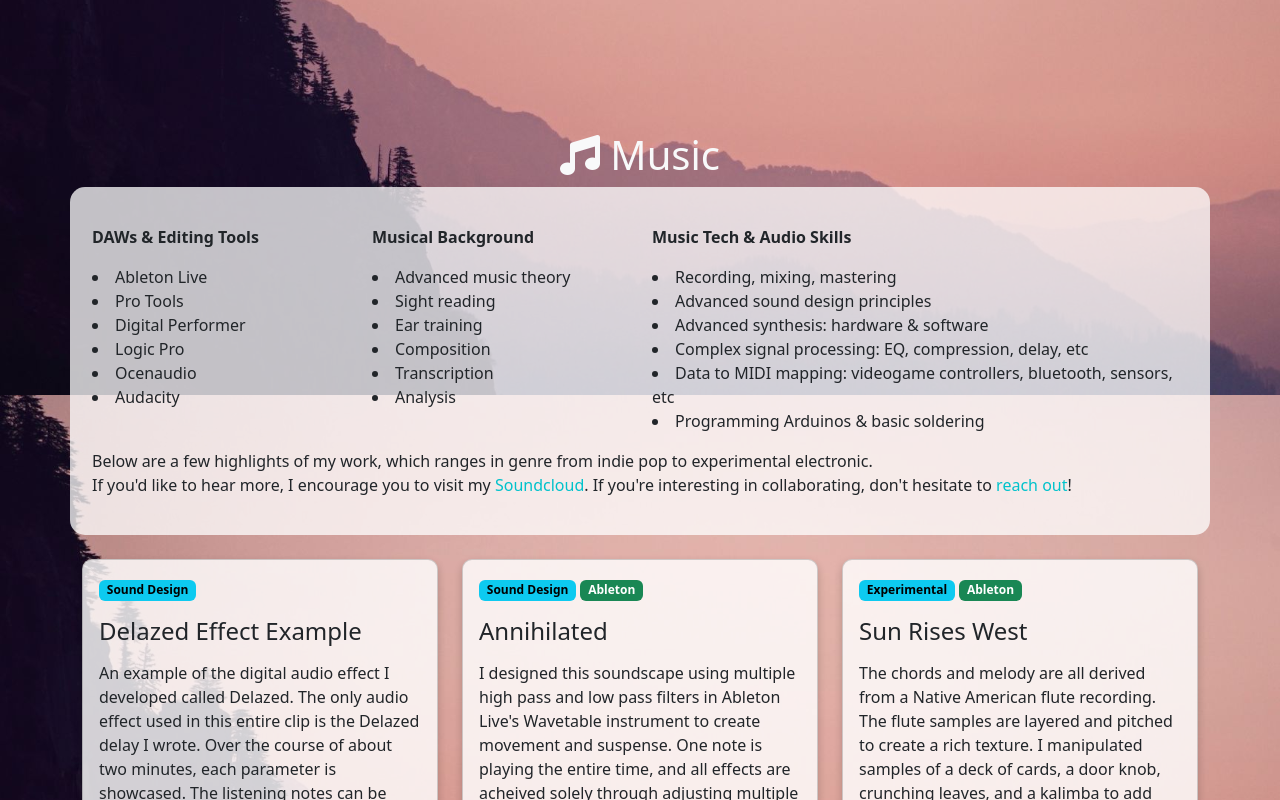
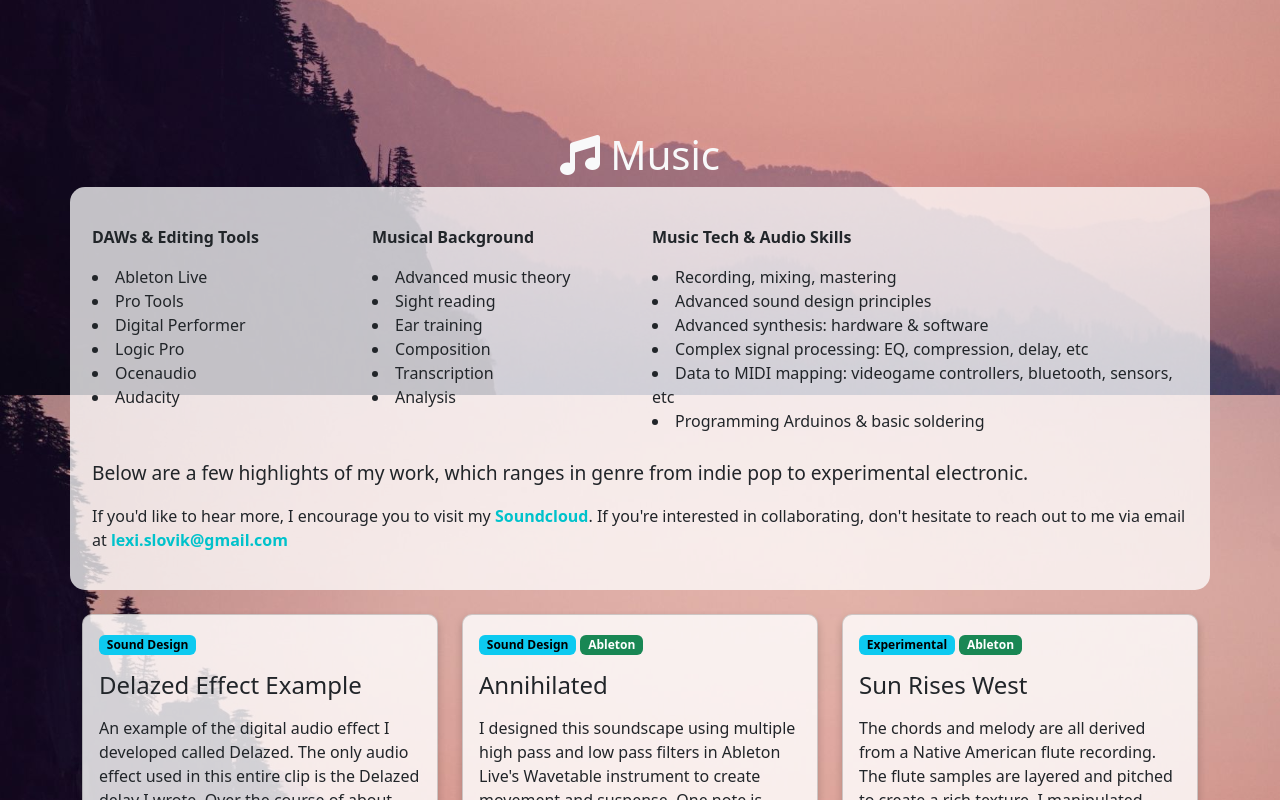
Before and after one commit to lexslo/portfolio-v2, a website: page index.html in a window 1280 px wide. Shown: the part 2805-3605 px from the top of the page. Drawn offline with nearby package versions, Linux system fonts and the light colour scheme.

Commit message:
clean up links and layout

```diff
--- a/assets/css/style.css
+++ b/assets/css/style.css
@@ -51,6 +51,7 @@ body {
 .about-text a{
     text-decoration: none;
     color: #00c2cb;
+    font-weight: bold;
 }
 .about-text a:hover {
     color: cyan
@@ -82,6 +83,10 @@ audio {
 }
 audio::-webkit-media-controls-panel {
     background-color: #6C757D;
+}
+.music-desc {
+    font-size: 1.2rem;
+    padding-top: 10px;
 }
 
 /* social media icons styling */
--- a/index.html
+++ b/index.html
@@ -82,7 +82,7 @@
                         <b>My name is Lex and my pronouns are they/them/theirs.</b>
                     </p>
                     <p>
-                        I am non-binary, queer, and a proud member of the <a href="https://outintech.com/" target="_blank"><b>Out In Tech</b></a> community!
+                        I am non-binary, queer, and a proud member of the <a href="https://outintech.com/" target="_blank">Out In Tech</a> community!
                     </p>
                     <div class="row mt-3">
                         <p>
@@ -294,16 +294,15 @@
                 </div>
             </div>
             <div class="row mt-3 about-text">
+                <p class="music-desc">Below are a few highlights of my work, which ranges in genre from indie pop to experimental electronic.</p>
                 <p>
-                    Below are a few highlights of my work, which ranges in genre from indie pop to experimental electronic.
-                    <br />
-                    If you'd like to hear more, I encourage you to visit my <a href="">Soundcloud</a>. If you're interesting in collaborating, don't hesitate to <a href="#footer">reach out</a>!
+                    If you'd like to hear more, I encourage you to visit my <a href="https://soundcloud.com/lex-slovik">Soundcloud</a>.
+                    If you're interested in collaborating, don't hesitate to reach out to me via email at <a href="mailto:lexi.slovik@gmail.com">lexi.slovik@gmail.com</a>
                 </p>
             </div>
         </div>
 
         <div class="container about-text">
-            <!-- <h1 class="text-center text-light"><i class="fa-solid fa-music"></i> Music</h1> -->
             <div class="row">
                 <div class="col-lg-4 mt-4">
                     <div class="card project-card">
@@ -311,7 +310,7 @@
                             <span class="badge text-bg-info">Sound Design</span>
                             <h4 class="card-title mt-3">Delazed Effect Example</h4>
                             <p class="card-text mt-3">
-                                An example of the digital audio effect I developed called Delazed. The only audio effect used in this entire clip is the Delazed delay I wrote. Over the course of about two minutes, each parameter is showcased. The listening notes can be found in the <a href="https://github.com/lexslo/delazed"><b>Read Me</b></a> of the Delazed project repository.
+                                An example of the digital audio effect I developed called Delazed. The only audio effect used in this entire clip is the Delazed delay I wrote. Over the course of about two minutes, each parameter is showcased. The listening notes can be found in the <a href="https://github.com/lexslo/delazed">Read Me</a> of the Delazed project repository.
                             </p>
                             <audio controls>
                                 <source src="assets/media/delazed-musical-example.mp3" type="audio/mpeg">
@@ -397,7 +396,7 @@
                             <span class="badge text-bg-success">Kyma</span>
                             <h4 class="card-title mt-3">Call of the Void</h4>
                             <p class="card-text mt-3">
-                                This excerpt showcases my sound design skills in <a href="https://kyma.symbolicsound.com/"><b>Kyma</b></a>, an advanced real time audio and sound design application. The primary sound sample used is a recording of me tapping a drinking glass. The fluttering sounds as well as the pitched bell sounds are all derived from this sample.
+                                This excerpt showcases my sound design skills in <a href="https://kyma.symbolicsound.com/">Kyma</a>, an advanced real time audio and sound design application. The primary sound sample used is a recording of me tapping a drinking glass. The fluttering sounds as well as the pitched bell sounds are all derived from this sample.
                             </p>
                             <audio controls>
                                 <source src="assets/media/callvoid_clip.mp3" type="audio/mpeg">
```
